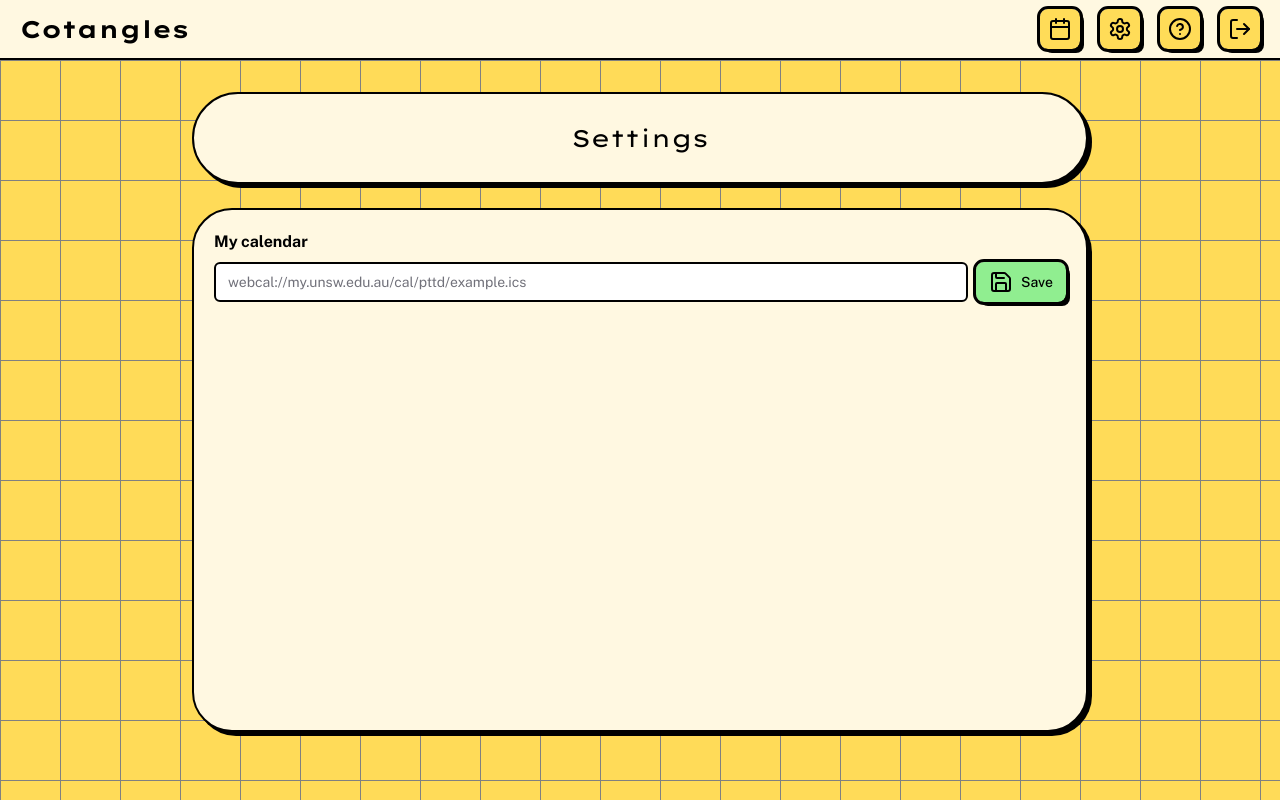
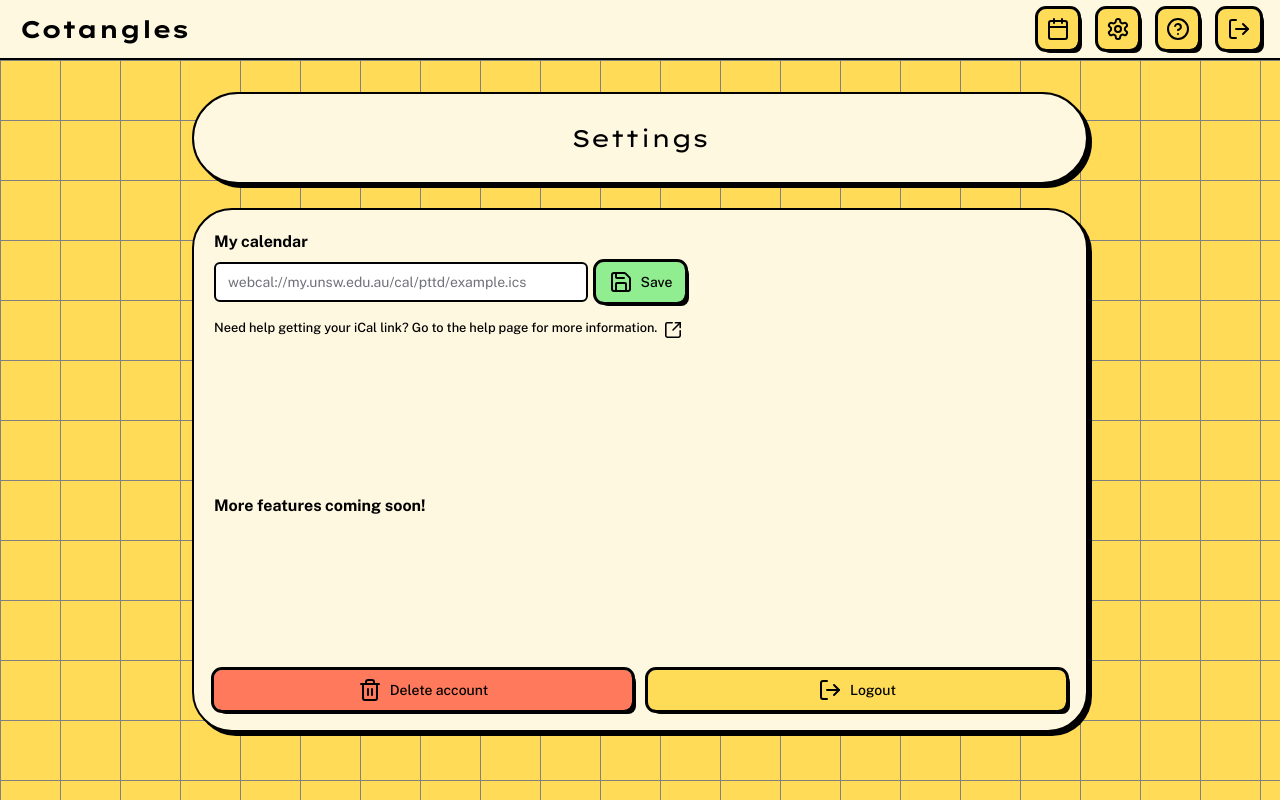
Before and after one commit to devsoc-unsw/trainee-death-24t3, a React (Vite) app in the folder frontend/cotangles/: page /settings in a window 1280 px wide. Built offline with nearby package versions, Linux system fonts and the light colour scheme.

Commit message:
Completed settings page and made logout buttons functional

```diff
--- a/frontend/cotangles/src/components/my-calendars/calendar-create-form.tsx
+++ b/frontend/cotangles/src/components/my-calendars/calendar-create-form.tsx
@@ -8,7 +8,6 @@ import { Button } from "../ui/button"
 import { Plus } from "lucide-react";
 
 export function CalendarCreateForm() {
-
   // valid form
   // cannot have an existing form of the same name
   // calendar names must be at least > 1 character < 20 characters
@@ -35,7 +34,7 @@ export function CalendarCreateForm() {
   return (
     <AlertDialog>
       <AlertDialogTrigger asChild>
-        <Button className="w-[100%] rounded-[2.5em] bg-secondary h-[20%]"><Plus/></Button>
+        <Button className="w-full rounded-[2.5em] bg-secondary h-[20%]"><Plus/></Button>
       </AlertDialogTrigger>
       <AlertDialogContent>
         <AlertDialogHeader>
@@ -58,7 +57,7 @@ export function CalendarCreateForm() {
                 </FormItem>
               )}
             />
-            <div className="flex w-[100%] justify-end gap-x-3">
+            <div className="flex w-full justify-end gap-x-3">
               <AlertDialogCancel asChild>
                 <Button variant="destructive" onClick={() => {calendarCreateForm.reset()}}>Cancel</Button>
               </AlertDialogCancel>
--- a/frontend/cotangles/src/components/my-calendars/calendar-list.tsx
+++ b/frontend/cotangles/src/components/my-calendars/calendar-list.tsx
@@ -29,8 +29,8 @@ const CardCalendarInfo = () => {
     return (
       <div className="flex flex-col content-center items-center justify-between rounded-[2.5em] bg-transparent text-black w-[30%] h-[70%]">
         <CalendarCreateForm/>
-          <div className="flex flex-col items-center justify-start rounded-[2.5em] shadow-light border-2 border-border bg-secondary text-black w-[100%] h-[70%] overflow-y-auto">
-            <h1 className="break-words w-[100%] text-md py-2">Pending</h1>
+          <div className="flex flex-col items-center justify-start rounded-[2.5em] shadow-light border-2 border-border bg-secondary text-black w-full h-[70%] overflow-y-auto">
+            <h1 className="break-words w-full text-md py-2">Pending</h1>
             <CalendarInvite calendarId={1} calendarName="This is20 characters"/>
             <CalendarInvite calendarId={2} calendarName="omg"/>
             <CalendarInvite calendarId={3} calendarName="Gigachad meetups"/>
@@ -64,7 +64,7 @@ const CardCalendar = ({ calendarName, calendarId }: CardCalendarProps) => {
     const navigate = useNavigate()
     return (
         <Button onClick={() => {navigate(`./${calendarId}`)}} className="flex flex-col items-center justify-evenly rounded-[2.5em] shadow-light border-2 border-border bg-secondary text-black w-[30%] h-[70%] p-5 text-center">
-            <h1 className="break-words w-[100%]">{calendarName}</h1>
+            <h1 className="break-words w-full">{calendarName}</h1>
             {/* Needs to redirect to a link */}
             {/* Could add something here like a calendar / person preview , also calendar settings (leave calendar and whatnot) */}
             <div>
--- a/frontend/cotangles/src/components/settings/default-calendar-form.tsx
+++ b/frontend/cotangles/src/components/settings/default-calendar-form.tsx
@@ -5,9 +5,10 @@ import { z } from "zod"
 import { Input } from "@/components/ui/input"
 import { Button } from "../ui/button";
 import { Save } from "lucide-react"
+import { useState } from "react"
 
 export function DefaultCalendarForm() {
-
+  const [labelText, setLabelText] = useState("My calendar");
   // valid ical link
   const icalSchema = z.object({
     defaultIcalLink: z.string()
@@ -23,13 +24,19 @@ export function DefaultCalendarForm() {
   function onSubmit(values: z.infer<typeof icalSchema>) {
     // Do something with the form values.
     console.log(values)
+    setLabelText("My calendar - changes saved!")
+    setTimeout(() => {
+      setLabelText("My calendar")
+    }, 3000)
   }
 
   return (
-    <div className="w-[100%]">
+    <div className="w-full flex flex-col justify-start items-start gap-y-2">
+    <p><b>{labelText}</b></p>
+    <div className="w-full">
       <Form {...DefaultCalendarForm}>
-      <form onSubmit={DefaultCalendarForm.handleSubmit(onSubmit)} className="space-y-8 w-[100%]">
-        <div className="flex w-[100%] justify-start items-start gap-x-2">
+      <form onSubmit={DefaultCalendarForm.handleSubmit(onSubmit)} className="space-y-8 w-full">
+        <div className="flex w-full justify-start items-start gap-x-2">
         <FormField className="flex-grow"
           control={DefaultCalendarForm.control}
           name="defaultIcalLink"
@@ -50,5 +57,6 @@ export function DefaultCalendarForm() {
       </form>
     </Form>
   </div>
+  </div>
   )
 }
--- /dev/null
+++ b/frontend/cotangles/src/components/settings/delete-account-form.tsx
@@ -0,0 +1,86 @@
+import { Form, FormControl, FormField, FormItem, FormMessage } from "@/components/ui/form"
+import { AlertDialog, AlertDialogCancel, AlertDialogContent, AlertDialogDescription, AlertDialogHeader, AlertDialogTitle, AlertDialogTrigger } from "../ui/alert-dialog";
+import { zodResolver } from "@hookform/resolvers/zod"
+import { ControllerRenderProps, useForm } from "react-hook-form"
+import { z } from "zod"
+import { Input } from "@/components/ui/input"
+import { Button } from "../ui/button"
+import { LogOut, Trash2 } from "lucide-react";
+import { logout } from "@/utils/accountSettings";
+
+export function DeleteAccountForm() {
+  // valid form
+  // cannot have an existing form of the same name
+  // email names must be at least > 1 character < 20 characters
+  // Todo - connect existing emails to backend
+  const emailSchema = z.object({
+    emailToDelete: z
+    .string()
+    .min(1, { message: "Email cannot be blank." })
+    .email("This is not a valid email.")
+  // .refine(async (e) => {
+   //   const emails = await fetchEmails();
+  //   return emails.includes(e);
+  // }, "This email is not in our database")
+  })
+
+  const DeleteAccountForm = useForm<z.infer<typeof emailSchema>>({
+    resolver: zodResolver(emailSchema),
+    defaultValues: {
+      emailToDelete: "",
+    },
+  })
+
+  function onSubmit(values: z.infer<typeof emailSchema>) {
+    // Do something with the form values.
+    console.log(values)
+  }
+
+  return (
+    <AlertDialog>
+    <div className="flex w-full gap-x-4">
+      <AlertDialogTrigger asChild>
+        <Button variant="destructive" className="flex gap-x-2 px-4 w-[50%]">
+            <Trash2/><p>Delete account</p>
+        </Button>
+      </AlertDialogTrigger>
+      {/* Todo: Turn this logout into a component */}
+        <Button onClick={logout} className="flex gap-x-2 px-4 w-[50%]"><LogOut/><p>Logout</p></Button>
+    </div>
+      <AlertDialogContent>
+        <AlertDialogHeader>
+          <AlertDialogTitle>Are you sure?</AlertDialogTitle>
+          <AlertDialogDescription>
+            <p>Deleting your account is an <span className="text-destructive">irreversible action</span>.</p><br/>
+            <p>You will be removed from all calendars and your data will be wiped.</p><br/>
+            <p>Enter your current email to proceed.</p>
+          </AlertDialogDescription>
+        </AlertDialogHeader>
+        <div>
+        <Form {...DeleteAccountForm}>
+          <form onSubmit={DeleteAccountForm.handleSubmit(onSubmit)} className="space-y-8">
+            <FormField
+              control={DeleteAccountForm.control}
+              name="emailToDelete"
+              render={({ field } : { field: ControllerRenderProps<{ emailToDelete: string }> }) => (
+                <FormItem>
+                  <FormControl>
+                    <Input placeholder="example@gmail.com" {...field} />
+                  </FormControl>
+                  <FormMessage/>
+                </FormItem>
+              )}
+            />
+            <div className="flex w-full justify-end gap-x-3">
+              <AlertDialogCancel asChild>
+                <Button variant="destructive" onClick={() => {DeleteAccountForm.reset()}}>Cancel</Button>
+              </AlertDialogCancel>
+              <Button variant="affirmative" type="submit">Confirm</Button>
+            </div>
+          </form>
+        </Form>
+        </div>
+      </AlertDialogContent>
+    </AlertDialog>
+  )
+}
--- a/frontend/cotangles/src/components/ui/alert-dialog.tsx
+++ b/frontend/cotangles/src/components/ui/alert-dialog.tsx
@@ -89,7 +89,7 @@ const AlertDialogDescription = React.forwardRef<
 >(({ className, ...props }, ref) => (
   <AlertDialogPrimitive.Description
     ref={ref}
-    className={cn("text-sm text-muted-foreground", className)}
+    className={cn("text-sm text-black text-center", className)}
     {...props}
   />
 ))
--- a/frontend/cotangles/src/components/ui/card.tsx
+++ b/frontend/cotangles/src/components/ui/card.tsx
@@ -29,8 +29,6 @@ const CardBody = React.forwardRef<HTMLDivElement, React.HTMLAttributes<HTMLDivEl
   )
 );
 CardBody.displayName = "CardBody";
-
-
 
 const CardAuth = React.forwardRef<HTMLDivElement, React.HTMLAttributes<HTMLDivElement>>(
   ({ className, ...props }, ref) => (
--- a/frontend/cotangles/src/components/ui/navigation-menu.tsx
+++ b/frontend/cotangles/src/components/ui/navigation-menu.tsx
@@ -7,6 +7,8 @@ import { Link } from "react-router-dom";
 
 import { cn } from "@/lib/utils";
 import { buttonVariants } from "./button-variants";
+import { Button } from "./button";
+import { logout } from "@/utils/accountSettings";
 
 const NavigationMenu = React.forwardRef<
   React.ElementRef<typeof NavigationMenuPrimitive.Root>,
@@ -146,9 +148,7 @@ const NavigationCotangles = () => {
         </NavigationMenuItem>
         {/* Logout */}
         <NavigationMenuItem>
-          <Link to={"../login"} className={buttonVariants({ variant: "default" })}>
-            <LogOut />
-          </Link>
+          <Button onClick={logout}><LogOut /></Button>
         </NavigationMenuItem>
       </NavigationMenuList>
     </NavigationMenu>
--- a/frontend/cotangles/src/index.css
+++ b/frontend/cotangles/src/index.css
@@ -27,7 +27,7 @@
 
 a {
   font-weight: 500;
-  color: #646cff;
+  color: black;
   text-decoration: inherit;
 }
 
@@ -82,9 +82,7 @@ button:focus-visible {
     color: #213547;
     background-color: #ffffff;
   }
-  a:hover {
-    color: #747bff;
-  }
+
   button {
     background-color: #f9f9f9;
   }
--- a/frontend/cotangles/src/pages/Settings.tsx
+++ b/frontend/cotangles/src/pages/Settings.tsx
@@ -1,6 +1,8 @@
 import { DefaultCalendarForm } from "@/components/settings/default-calendar-form";
 import "../App.css";
 import { CardTop, CardBody, CardHeader } from "@/components/ui/card";
+import { SquareArrowOutUpRight } from "lucide-react";
+import { DeleteAccountForm } from "@/components/settings/delete-account-form";
 
 function Settings() {
   return (
@@ -12,9 +14,16 @@ function Settings() {
           </CardHeader>
         </CardTop>
         {/* Body */}
-        <CardBody className="flex justify-start items-start gap-y-2">
-          <p><b>My calendar</b></p>
-          <DefaultCalendarForm/>
+        <CardBody className="flex justify-between items-start">
+          <div className="flex flex-col gap-y-4">
+            <DefaultCalendarForm/>
+              <a href="../help" className="flex gap-x-1">
+              <p className="text-left text-[0.8em]">Need help getting your iCal link? Go to the help page for more information.</p>
+              <SquareArrowOutUpRight className="scale-[80%]"/>
+              </a>
+          </div>
+          <p><b>More features coming soon!</b></p>
+          <DeleteAccountForm/>
         </CardBody>
     </>
   );
--- /dev/null
+++ b/frontend/cotangles/src/utils/accountSettings.ts
@@ -0,0 +1,5 @@
+export const logout = () => {
+    // Do backend stuff here to logout
+    console.log("logged out")
+    window.location.replace('../login')
+}
```
Also changed, not shown: 1 other file (tests, documents, lock files or other folders).
